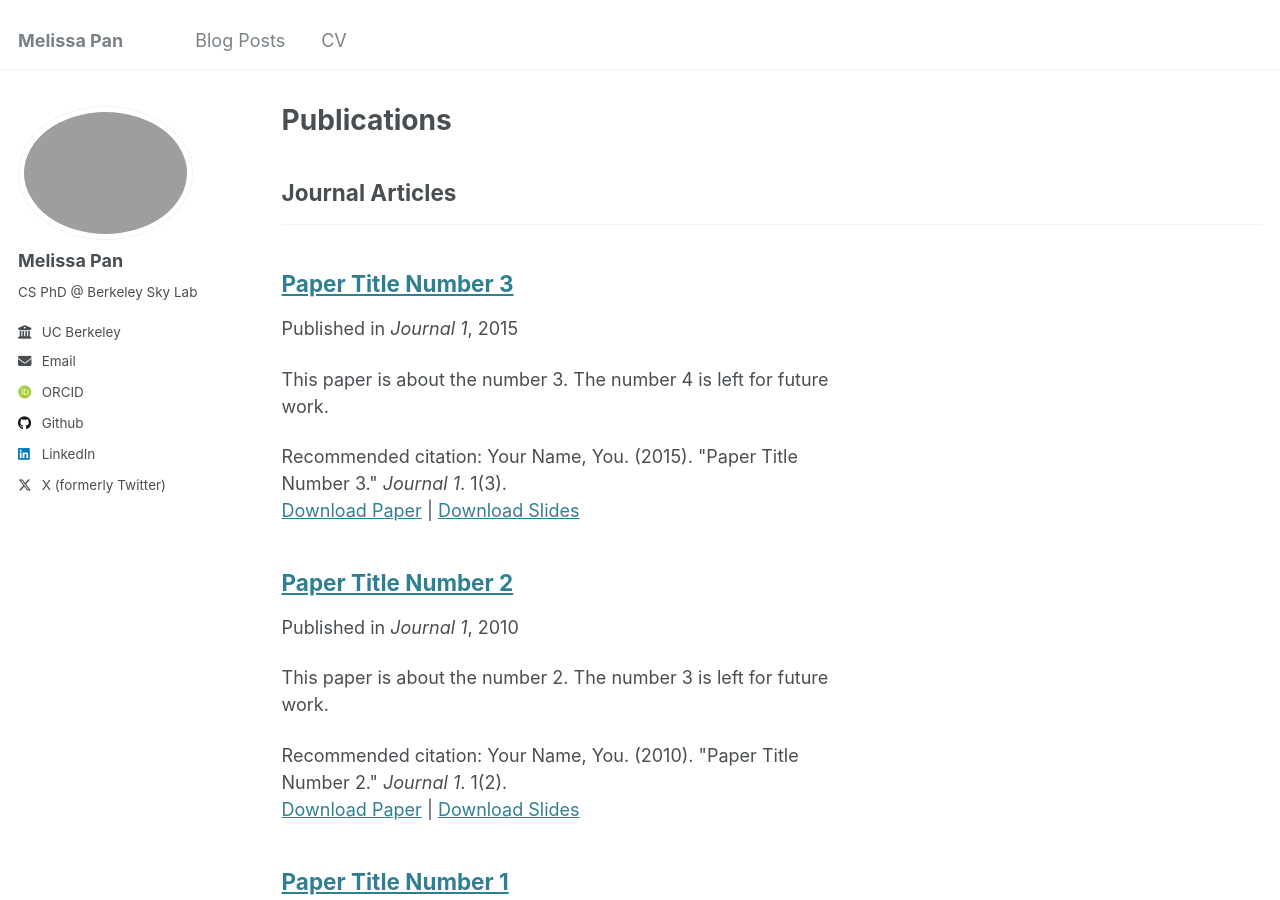
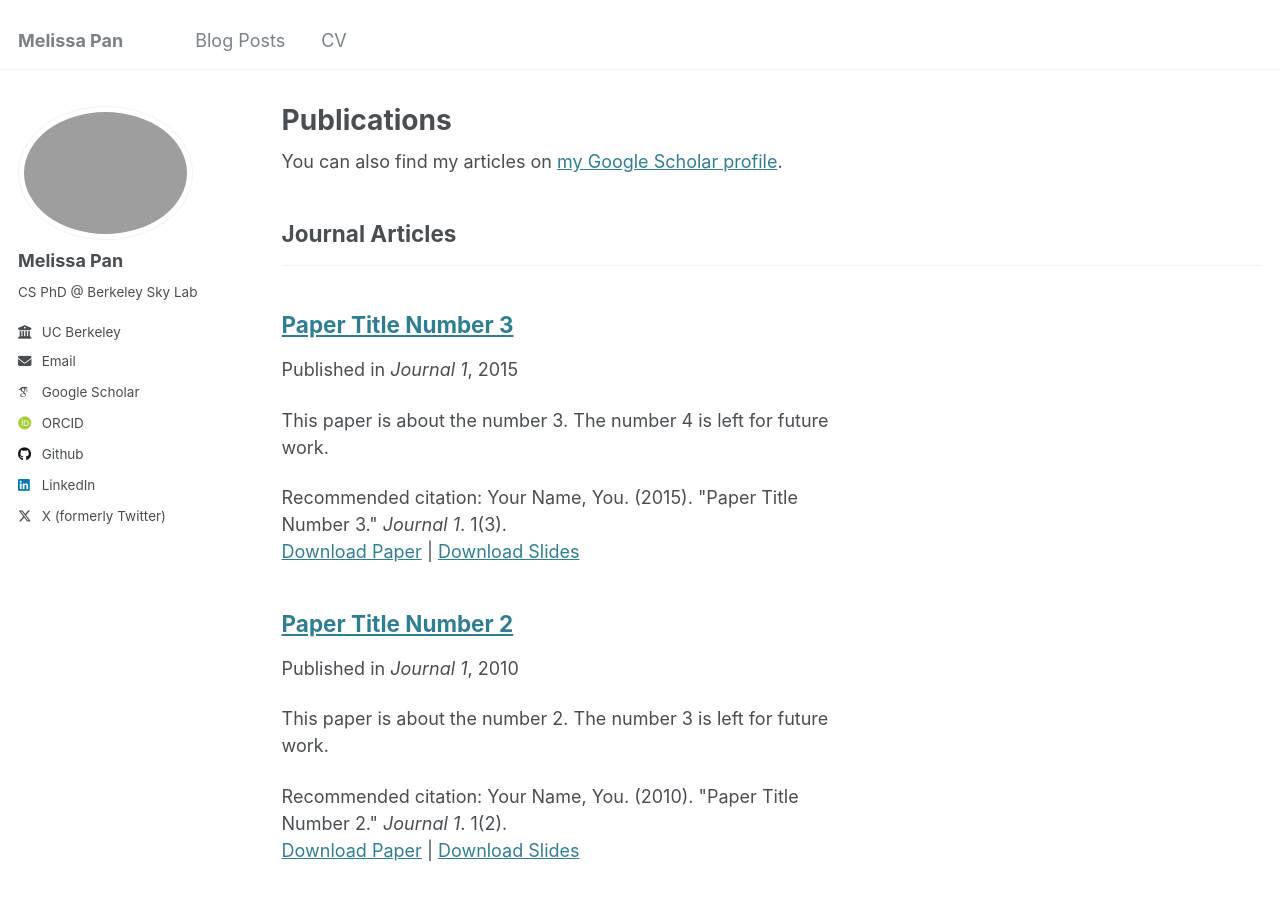
Before and after one commit to melissa-pan/melissa-pan.github.io, a Jekyll site: the page built from _pages/publications.html, in a window 1280 px wide and 900 px high. Built offline with Jekyll 4.4.1, drawn with Linux system fonts in a browser that asks for light colours; some web fonts are replaced; part of the change alters nothing that is shown.

Commit message:
add google scholar link

```diff
--- a/_config.yml
+++ b/_config.yml
@@ -32,7 +32,7 @@ author:
 
   # Academic websites
   arxiv            : # URL - Update with the correct link to your profile
-  googlescholar    : #"https://scholar.google.com/citations?user=PS_CX0AAAAAJ"
+  googlescholar    : "https://scholar.google.com/citations?user=txy-lsMAAAAJ"
   impactstory      : # URL
   orcid            : "https://orcid.org/0009-0001-7826-2049"
   semantic         : # URL
```
